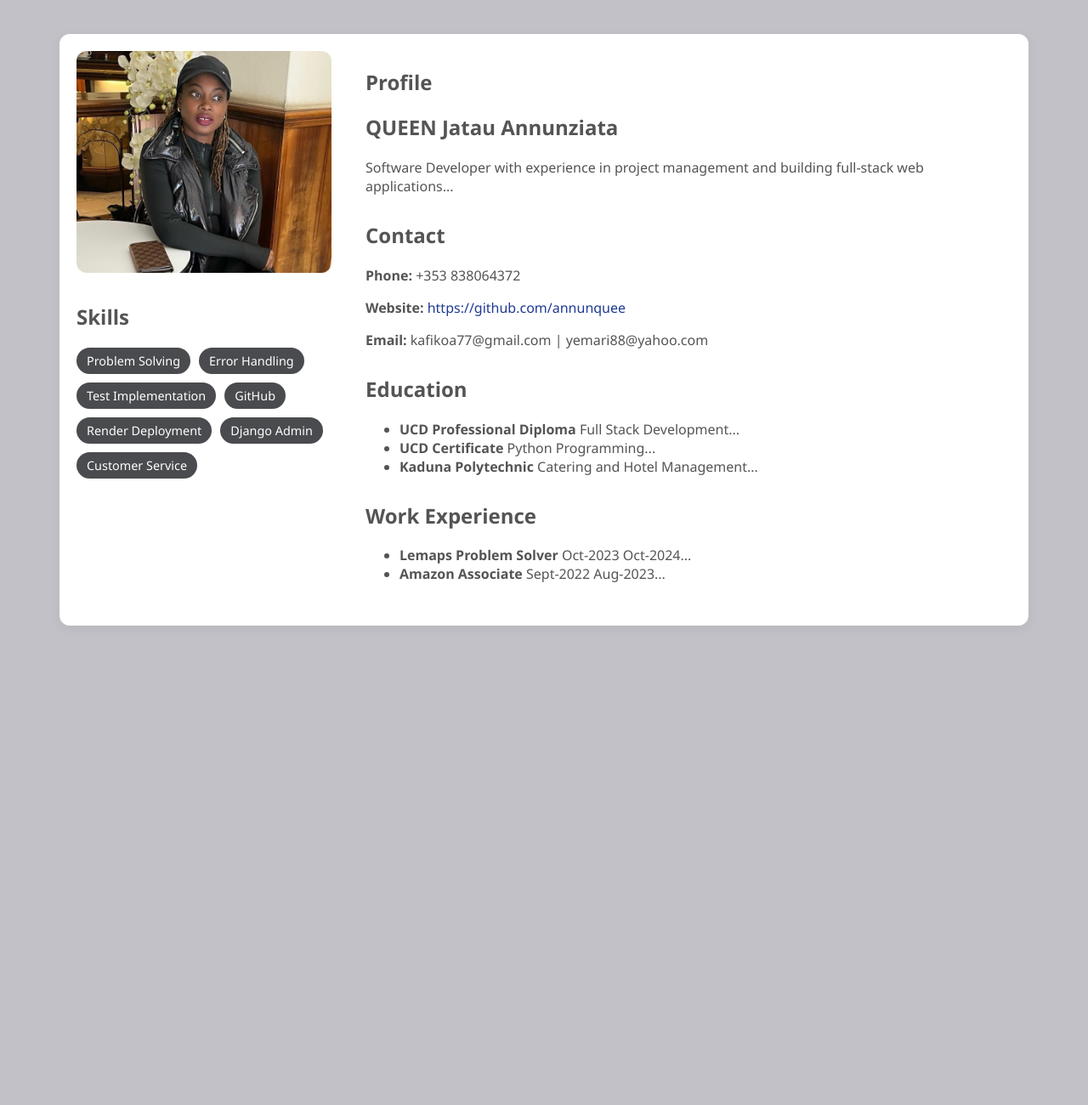
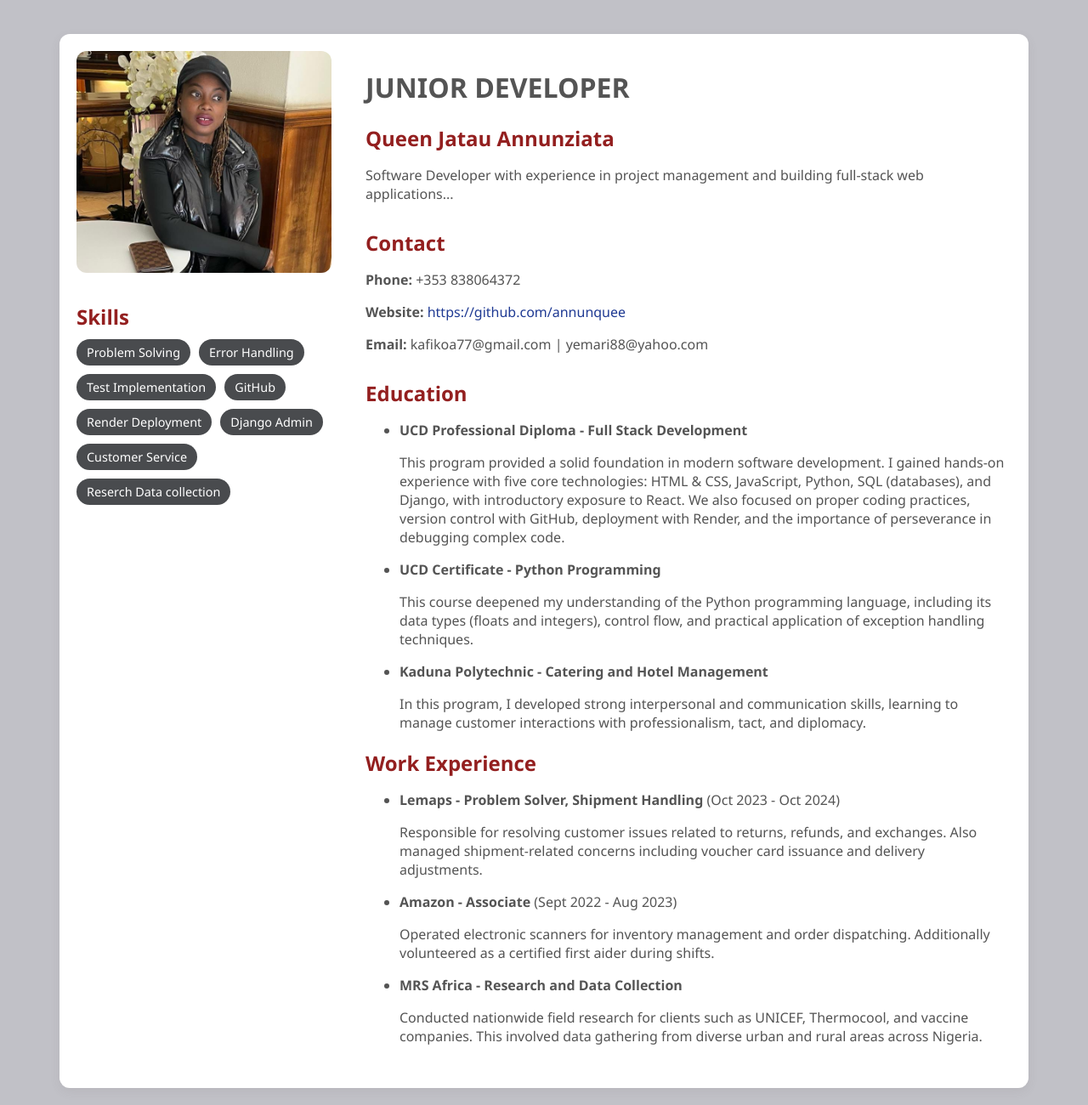
Before and after one commit to annunquee/Queen_resume, a plain HTML site: page index.html in a window 1280 px wide. Shown: the whole page at 85% size. Before the commit the page ends 800 px from the top, so only its background shows below. Drawn offline with Linux system fonts and the light colour scheme.

Commit message:
updated profile and styling

```diff
--- a/index.html
+++ b/index.html
@@ -3,7 +3,7 @@
 <head>
   <meta charset="UTF-8" />
   <meta name="viewport" content="width=device-width, initial-scale=1.0" />
-  <title>QUEEN Jatau Annunziata - Portfolio</title>
+  <title>Queen Jatau Annunziata - Junior Developer</title>
   <link rel="stylesheet" href="styles.css" />
 </head>
 <body>
@@ -25,6 +25,7 @@
             <div class="skill">Render Deployment</div>
             <div class="skill">Django Admin</div>
             <div class="skill">Customer Service</div>
+            <div class="skill">Reserch Data collection</div>
           </div>
         </div>
       </div>
@@ -32,8 +33,8 @@
       <!-- RIGHT COLUMN -->
       <div class="right_column">
         <div class="section">
-          <h2>Profile</h2>
-          <h2>QUEEN Jatau Annunziata</h2>
+          <h1>JUNIOR DEVELOPER</h1>
+          <h2>Queen Jatau Annunziata</h2>
           <p>
             Software Developer with experience in project management and building full-stack web applications...
           </p>
@@ -51,19 +52,29 @@
 
         <div class="section">
           <h2>Education</h2>
-          <ul>
-            <li><strong>UCD Professional Diploma</strong>  Full Stack Development...</li>
-            <li><strong>UCD Certificate</strong>  Python Programming...</li>
-            <li><strong>Kaduna Polytechnic</strong>  Catering and Hotel Management...</li>
-          </ul>
-        </div>
+  <ul>
+  <li><strong>UCD Professional Diploma - Full Stack Development</strong></li>
+  <p>This program provided a solid foundation in modern software development. I gained hands-on experience with five core technologies: HTML & CSS, JavaScript, Python, SQL (databases), and Django, with introductory exposure to React. We also focused on proper coding practices, version control with GitHub, deployment with Render, and the importance of perseverance in debugging complex code.</p>
 
-        <div class="section">
-          <h2>Work Experience</h2>
-          <ul>
-            <li><strong>Lemaps Problem Solver</strong>  Oct-2023 Oct-2024...</li>
-            <li><strong>Amazon Associate</strong> Sept-2022 Aug-2023...</li>
-          </ul>
+  <li><strong>UCD Certificate - Python Programming</strong></li>
+  <p>This course deepened my understanding of the Python programming language, including its data types (floats and integers), control flow, and practical application of exception handling techniques.</p>
+
+  <li><strong>Kaduna Polytechnic - Catering and Hotel Management</strong></li>
+  <p>In this program, I developed strong interpersonal and communication skills, learning to manage customer interactions with professionalism, tact, and diplomacy.</p>
+  </ul>
+
+   <h2>Work Experience</h2>
+   <ul>
+    <li><strong>Lemaps - Problem Solver, Shipment Handling</strong> (Oct 2023 - Oct 2024)</li>
+    <p>Responsible for resolving customer issues related to returns, refunds, and exchanges. Also managed shipment-related concerns including voucher card issuance and delivery adjustments.</p>
+
+    <li><strong>Amazon - Associate</strong> (Sept 2022 -  Aug 2023)</li>
+    <p>Operated electronic scanners for inventory management and order dispatching. Additionally volunteered as a certified first aider during shifts.</p>
+
+    <li><strong>MRS Africa - Research and Data Collection</strong></li>
+     <p>Conducted nationwide field research for clients such as UNICEF, Thermocool, and vaccine companies. This involved data gathering from diverse urban and rural areas across Nigeria.</p>
+     </ul>
+
         </div>
       </div>
 
--- a/styles.css
+++ b/styles.css
@@ -12,6 +12,13 @@ body {
   background: white;
   border-radius: 12px;
   box-shadow: 0 4px 12px rgba(109, 95, 95, 0.1);
+}
+
+@media (max-width: 480px) {
+  .image_profile img {
+    width: 100%;
+    height: auto;
+  }
 }
 
 .main_container {
@@ -66,3 +73,8 @@ body {
 .contact a:hover {
   text-decoration: underline;
 }
+
+h2 {
+  color: #931f1f; /* Deep blue tone – you can choose another */
+  margin-bottom: 10px;
+}
```
